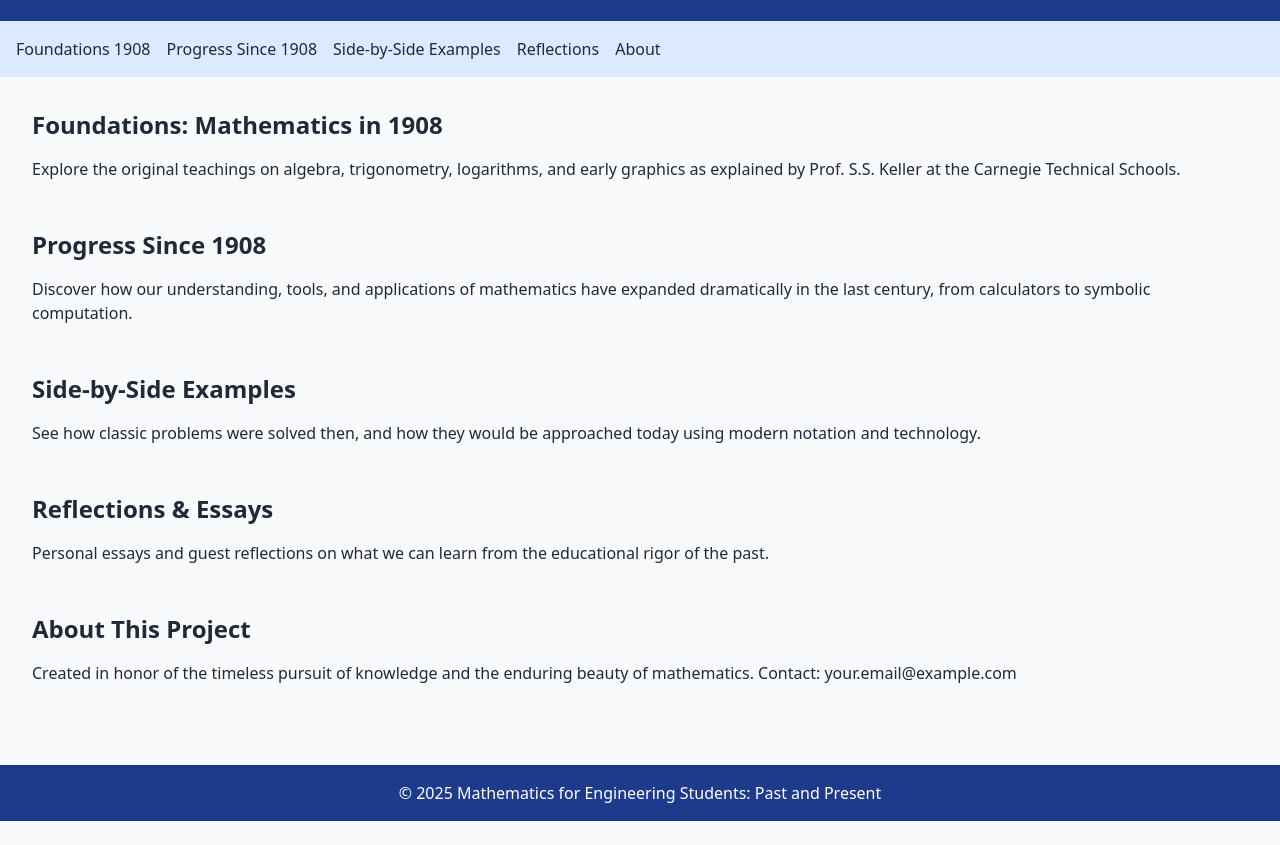
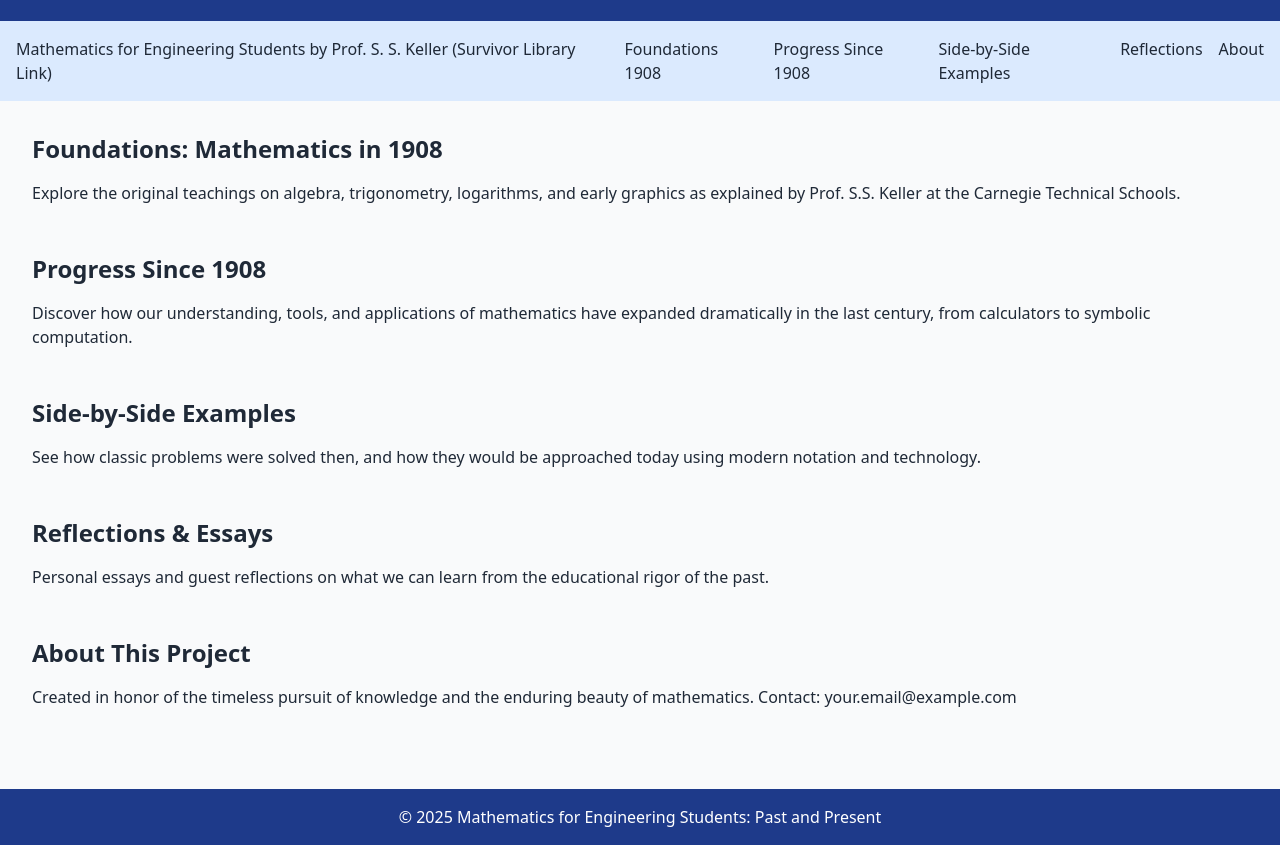
Before and after one commit to robdon3/Yeomanry, a plain HTML site: page index.html in a window 1280 px wide. Shown: the part 99-944 px from the top of the page. Before the commit the page ends 920 px from the top, so only its background shows below. Drawn offline with nearby package versions, Linux system fonts and the light colour scheme.

Commit message:
Update index.html

```diff
--- a/index.html
+++ b/index.html
@@ -14,6 +14,7 @@
 </header>
 
 <nav class="bg-blue-100 p-4 flex space-x-4">
+  <a href="https://www.survivorlibrary.com/library/mathematics_for_engineering_students_1908.pdf" class ="hover:underline"> Mathematics for Engineering Students by Prof. S. S. Keller (Survivor Library Link)</a>
   <a href="foundations.html" class="hover:underline">Foundations 1908</a>
   <a href="advances.html" class="hover:underline">Progress Since 1908</a>
   <a href="examples.html" class="hover:underline">Side-by-Side Examples</a>
```
